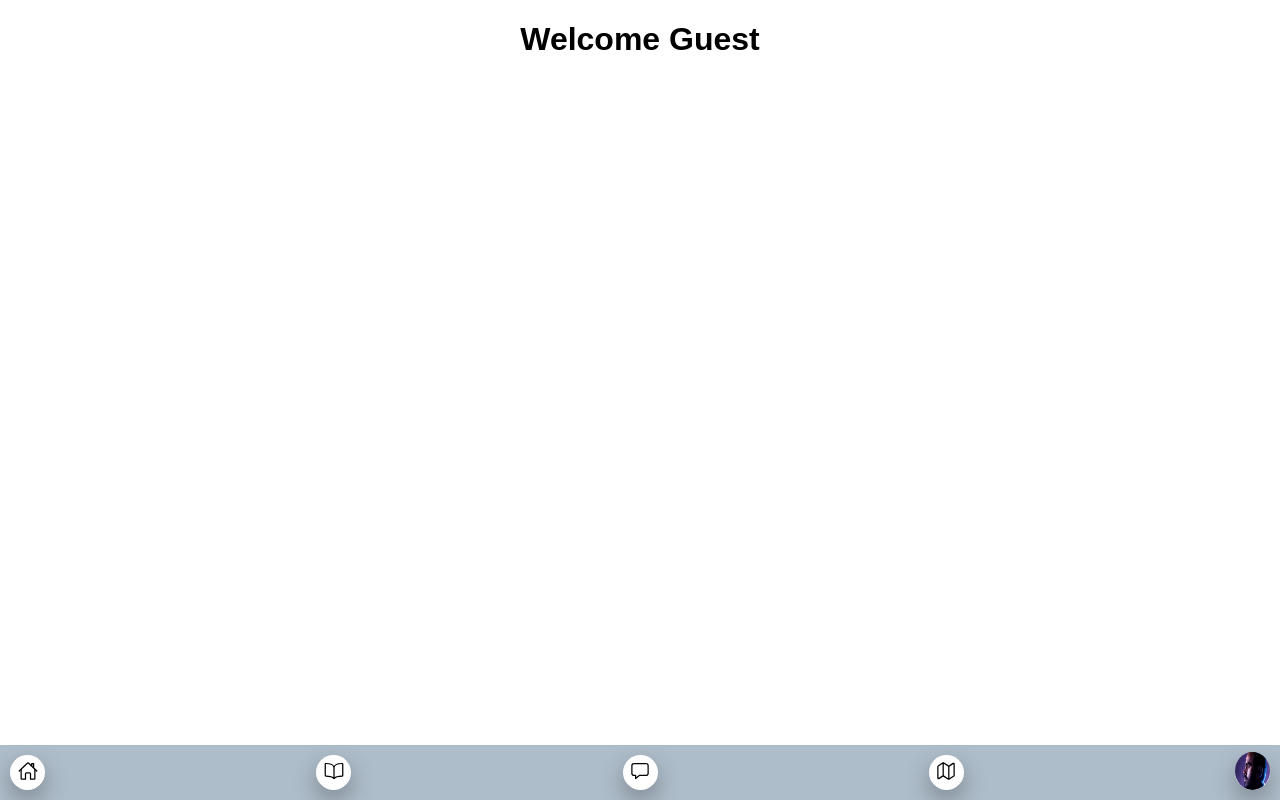
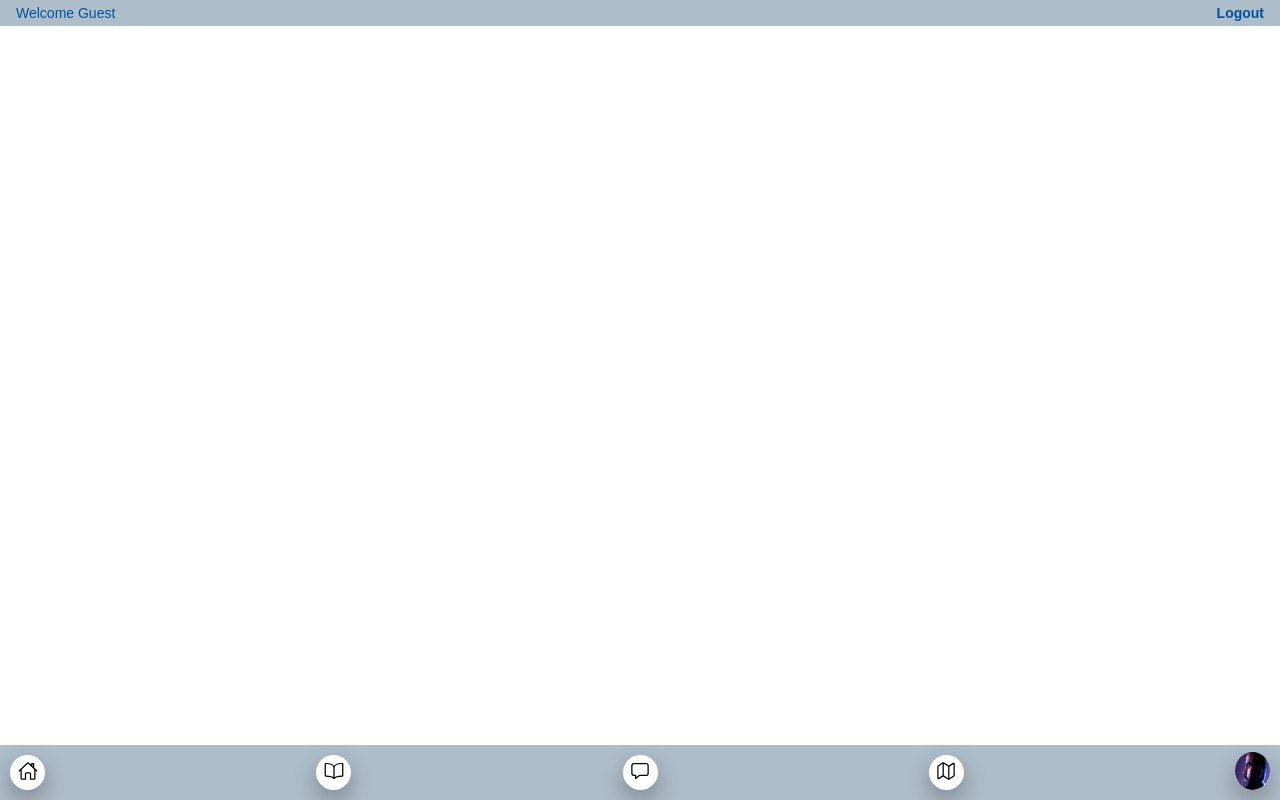
Before and after one commit to gennhonglin/capstone-client, a React (Create React App) app: page /homepage in a window 1280 px wide. Built offline with nearby package versions, Linux system fonts and the light colour scheme.

Commit message:
Added a logout and Welcome user section to all the main pages and developed so it redirects user to login page while clearing out session storage

```diff
--- a/src/Pages/AddPost/AddPost.js
+++ b/src/Pages/AddPost/AddPost.js
@@ -1,8 +1,10 @@
 import Header from "../../components/Header/Header";
 import PostForm from "../../components/PostForm/PostForm";
 import "./AddPost.scss";
+import DisplayUser from "../../components/DisplayUser/DisplayUser";
 
 function AddPost() {
+    const token = sessionStorage.getItem("token");
     let image = sessionStorage.getItem("image");
     if(image === null) {
         image = true;
@@ -10,6 +12,7 @@ function AddPost() {
 
     return(
         <div className="add-post">
+            <DisplayUser token = {token} />
             <PostForm />
             <Header image= {image}/>
         </div>
--- a/src/Pages/Homepage/Homepage.js
+++ b/src/Pages/Homepage/Homepage.js
@@ -1,24 +1,20 @@
 import "./Homepage.scss";
 import Header from "../../components/Header/Header";
 import jwt_decode from "jwt-decode";
+import DisplayUser from "../../components/DisplayUser/DisplayUser";
 
 function Homepage() {
         const token = sessionStorage.getItem("token");
         let image = sessionStorage.getItem("image");
-        let display;
-        let username;
+
         if(token === "guest" || token === null) {
-            username = "Guest";
             image = true;
-        } else {
-            display = jwt_decode(token);
-            username = display.data.email;
         }
 
 
     return(
         <div>
-            <h1>Welcome {username}</h1>
+            <DisplayUser token = {token} />
             <Header image = {image}/>
         </div>
     )
--- a/src/Pages/Location/Location.js
+++ b/src/Pages/Location/Location.js
@@ -3,9 +3,11 @@ import "./Location.scss";
 import Maps from "../../components/Maps/Maps";
 import Posts from "../../components/Posts/Posts";
 import { useState } from "react";
+import DisplayUser from "../../components/DisplayUser/DisplayUser";
 
 
 function Location() {
+    const token = sessionStorage.getItem("token");
     let image = sessionStorage.getItem("image");
     if(image === null) {
         image = true;
@@ -25,6 +27,7 @@ function Location() {
 
     return (
         <div className="location">
+            <DisplayUser token = {token} />
             <div className="location__maps">
                 <Maps location={location} />
             </div>
--- a/src/Pages/PostDetail/PostDetail.js
+++ b/src/Pages/PostDetail/PostDetail.js
@@ -5,10 +5,11 @@ import Header from '../../components/Header/Header';
 import Maps from '../../components/Maps/Maps';
 import SinglePost from '../../components/SinglePost/SinglePost';
 import './PostDetail.scss';
+import DisplayUser from "../../components/DisplayUser/DisplayUser";
 
 
 function PostDetail() {
-
+    const token = sessionStorage.getItem("token");
     const { id } = useParams();
     let image = sessionStorage.getItem("image");
     if(image === null) {
@@ -17,6 +18,7 @@ function PostDetail() {
 
     return (
         <div className='single-post'>
+            <DisplayUser token = {token} />
             <div className='single-post__posts'>
                 <SinglePost id={id}/>
             </div>
--- a/src/components/CommentList/CommentList.scss
+++ b/src/components/CommentList/CommentList.scss
@@ -29,6 +29,7 @@
                 margin: 0;
                 color: #2E496A;
                 font-size: 1rem;
+                text-align: left;
             }
 
             &-date {
--- /dev/null
+++ b/src/components/DisplayUser/DisplayUser.js
@@ -0,0 +1,31 @@
+import { Link } from "react-router-dom";
+import "./DisplayUser.scss";
+import jwt_decode from "jwt-decode";
+
+
+function DisplayUser({token}) {
+    let display;
+    let username;
+    if(token === "guest" || token === null) {
+        username = "Guest";
+    } else {
+        display = jwt_decode(token);
+        username = display.data.email;
+    }
+
+
+    const clearStorage = () => {
+        sessionStorage.clear();
+    }
+
+    return(
+        <div className="display-user">
+            <div className="display-user__container">
+                <p className="display-user__container-player">Welcome {username}</p>
+                <Link onClick={() => {clearStorage()}} className="display-user__container-logout" to={'/login'}>Logout</Link>
+            </div>
+        </div>
+    )
+}
+
+export default DisplayUser
--- /dev/null
+++ b/src/components/DisplayUser/DisplayUser.scss
@@ -0,0 +1,23 @@
+.display-user {
+    width: 100%;
+    background-color: rgba(174,189,202,1);;
+    &__container {
+        display: flex;
+        justify-content: space-between;
+        padding: .3125rem 1rem;
+
+        &-player {
+            margin: 0;
+            color: #01539D;
+            font-size: .875rem;
+        }
+
+        &-logout {
+            text-decoration: none;
+            color: #01539D;
+            font-weight: 600;
+            font-size: .875rem;
+        }
+
+    }
+}
```
